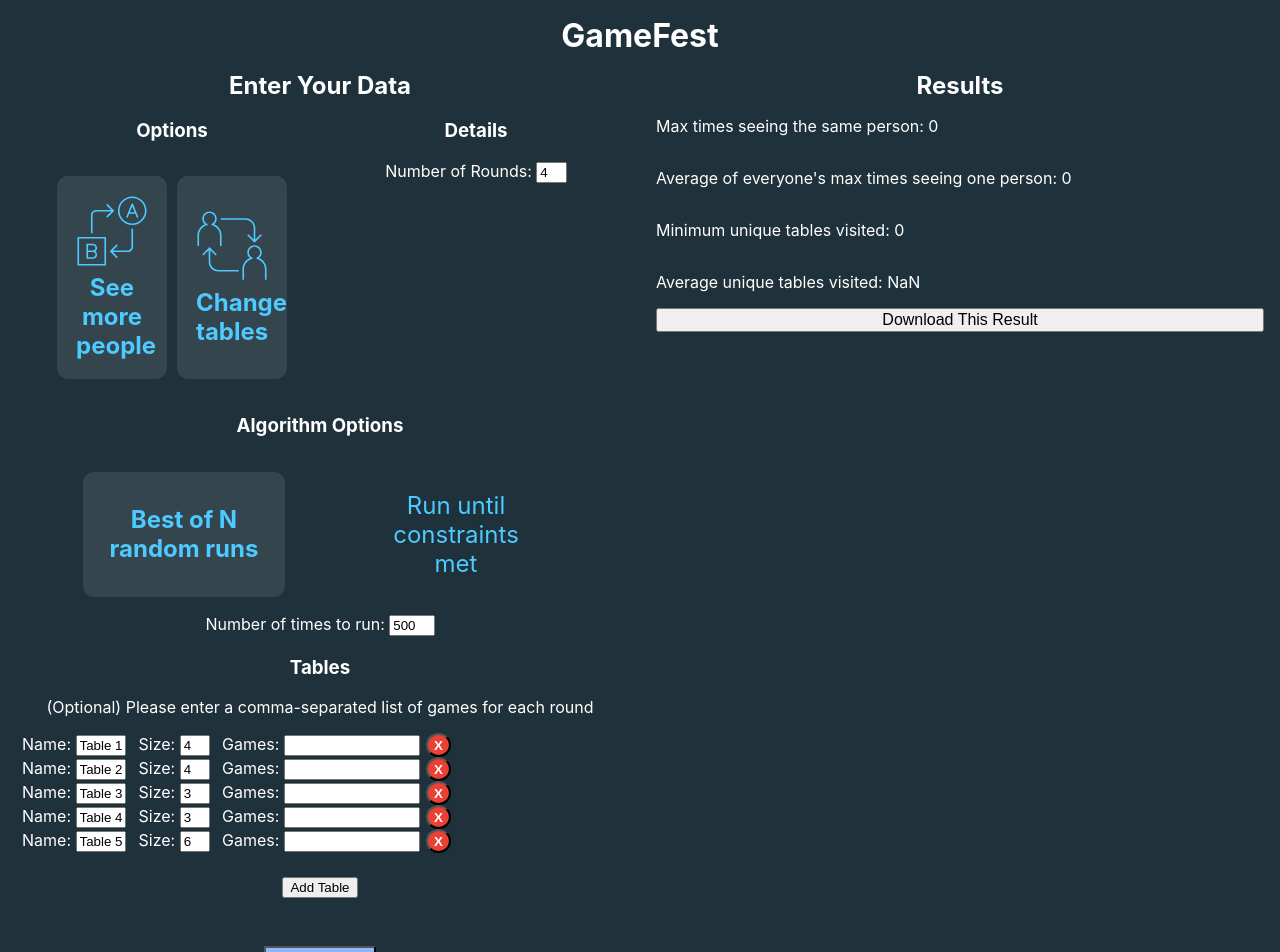
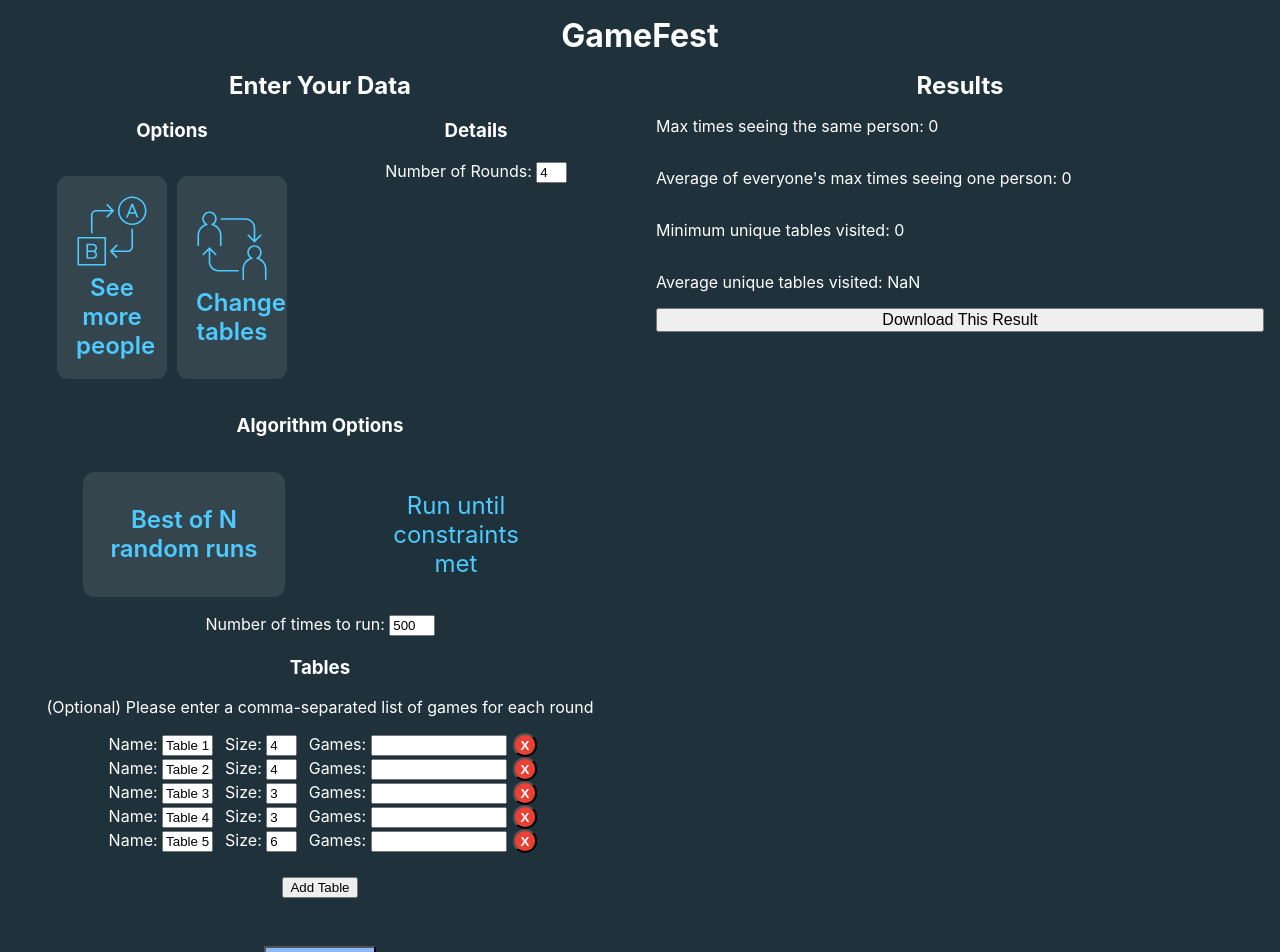
Before and after one commit to bbailey27/GameFest2, a React (Create React App) app: page / in a window 1280 px wide. Shown: the top 952 px of the page. Built offline with nearby package versions, Linux system fonts and the light colour scheme.

Commit message:
Add description to ReadMe

```diff
--- a/src/App.css
+++ b/src/App.css
@@ -122,7 +122,7 @@ h1 {
 
 .stateful-button--selected {
   background-color: var(--color-surface-mixed-a10);
-  font-weight: bold;
+  font-weight: 600;
 }
 
 .stateful-button:hover {
@@ -152,6 +152,7 @@ textarea, select, input {
   width: 100%;
   display: flex;
   flex-direction: column;
+  align-items: center;
 }
 
 .table-row {
```
Also changed, not shown: 1 other file (tests, documents, lock files or other folders).
